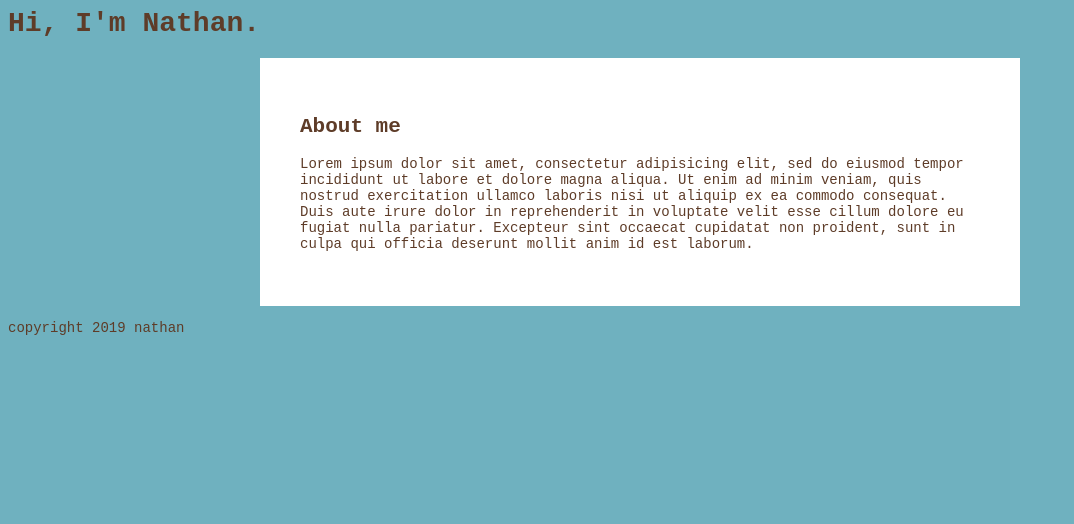
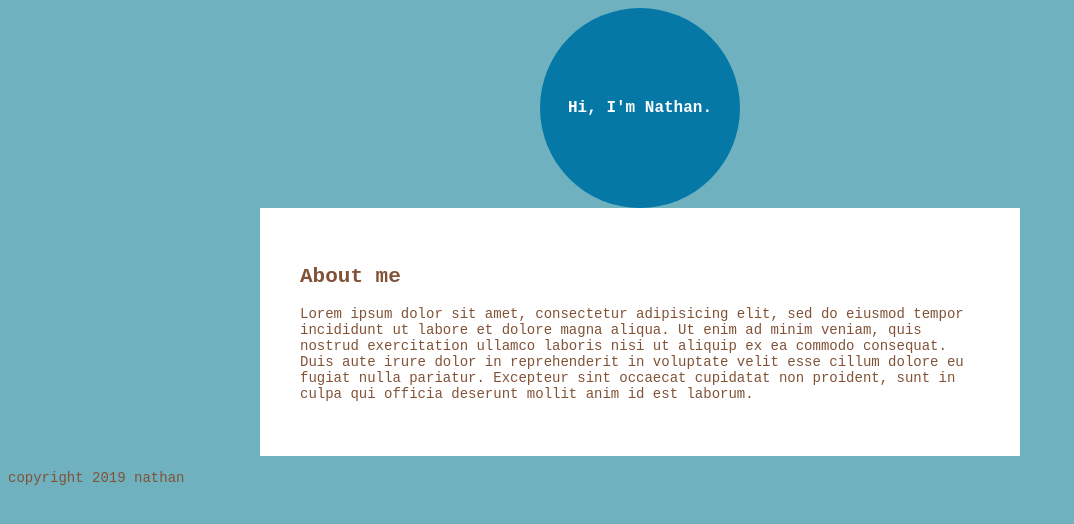
Before and after one commit to NaughtyPhoton/scss-is-cool, an Angular app: page / in a window 1280 px wide. Shown: the top 524 px of the page, without its empty margins (0-1074 px from the left). Built offline with nearby package versions, Linux system fonts and the light colour scheme.

Commit message:
1 file modified

```diff
--- a/src/styles.scss
+++ b/src/styles.scss
@@ -11,13 +11,25 @@ $font-size: 14px;
 
 // MIXINS
 @mixin circleThing($rad, $height, $width, $bg, $color) {
+  -webkit-border-radius: $rad;
+  -moz-border-radius: $rad;
+  -ms-border-radius: $rad;
+  border-radius: $rad;
 
+  height: $height;
+  width: $width;
+
+  line-height: $height;
+  text-align: center;
+  background: $bg;
+  color: $color;
+  margin: 0 auto;
 }
 
 // STYLES
 body {
   background: $color3;
-  color: darken($color5, 20);
+  color: darken($color5, 10);
   font-family: $font-stack;
   font-size: $font-size;
 }
@@ -31,5 +43,9 @@ article {
 }
 
 header {
+  @include circleThing(100%, 200px, 200px, $color2, white);
 
+  h1 {
+    font-size: $font-size + 2;
+  }
 }
```
